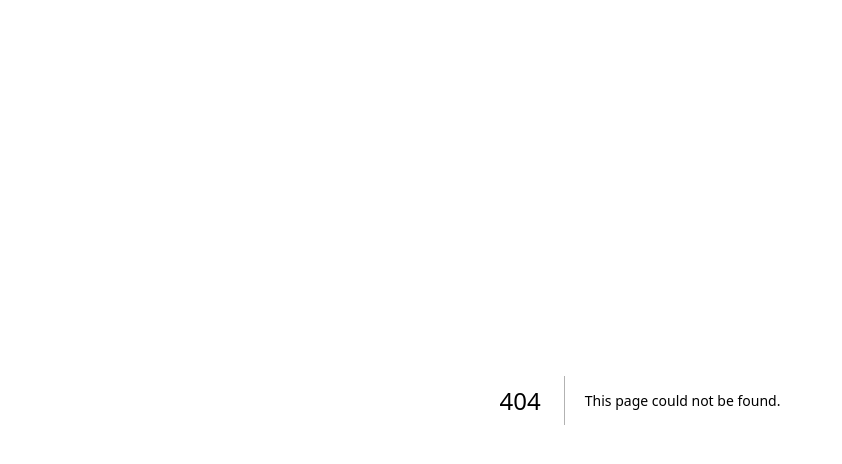
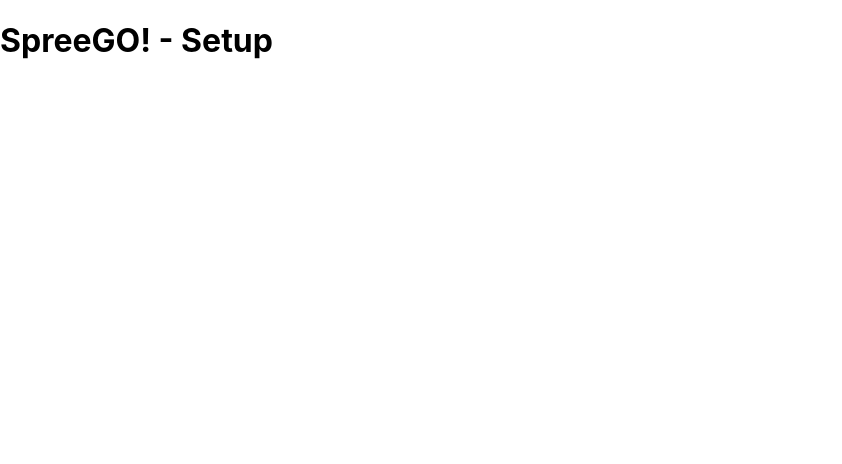
Before and after one commit to thirawutm/spreego, a Next.js app: page /setup in a window 1280 px wide. Before the commit this address had no page. Shown: the top 464 px of the page, without its empty margins (0-842 px from the left). Built offline with nearby package versions, Linux system fonts and the light colour scheme.

Commit message:
[🔧] init structure

```diff
--- /dev/null
+++ b/components/pages/setup/index.tsx
@@ -0,0 +1,8 @@
+const SetupIndexComponent = () => {
+  return (
+    <>
+      <h1>SpreeGO! - Setup</h1>
+    </>
+  );
+};
+export default SetupIndexComponent;
--- /dev/null
+++ b/pages/setup/index.tsx
@@ -0,0 +1,6 @@
+import SetupIndexComponent from "../../components/pages/setup";
+
+const PageSetup = () => {
+  return <SetupIndexComponent />;
+};
+export default PageSetup;
```
Also changed, not shown: constants/index.ts (added, +11 -0 lines).
